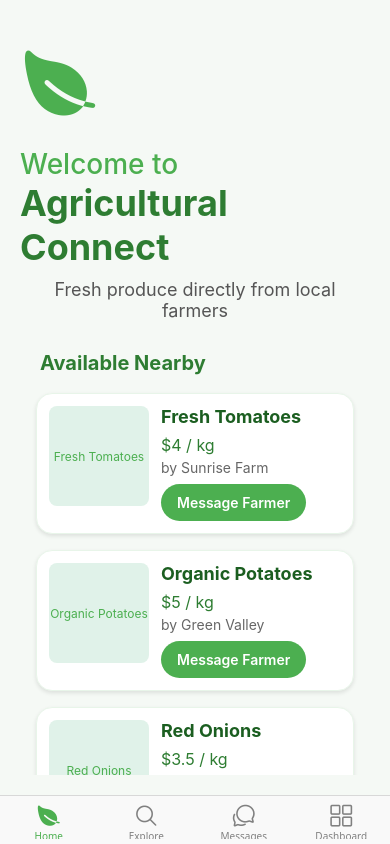
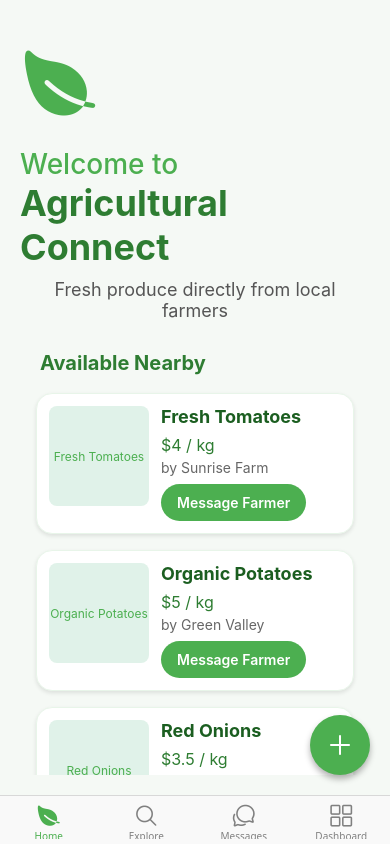
Before and after one commit to samuelbinogma/AgriConnect, a React Native app: screen / in a window 390 px wide. Built offline with nearby package versions, Linux system fonts and the light colour scheme.

Commit message:
add a floating-action-button for farmers to add products

```diff
--- a/App.js
+++ b/App.js
@@ -79,6 +79,16 @@ function HomeScreen() {
         )}
         contentContainerStyle={{ paddingBottom: 30}}
       />
+
+      {/* Floating action button for farmers only */}
+      {isFarmer && (
+        <TouchableOpacity
+          style={styles.fab}
+          onPress={() => alert("Add new Product")}
+        >
+          <Ionicons name="add" size={32} color="white" />
+        </TouchableOpacity>
+      )}
 
     </View>
   );
--- a/styles.js
+++ b/styles.js
@@ -113,4 +113,22 @@ export const styles = StyleSheet.create({
         fontSize: 14,
         fontWeight: '600',
     },
+
+    // floating action button
+    fab: {
+        position: 'absolute',
+        bottom: 20,
+        right: 20,
+        backgroundColor: '#4CAF50',
+        width: 60,
+        height: 60,
+        borderRadius: 30,
+        justifyContent: 'center',
+        alignItems: 'center',
+        shadowColor: '#000',
+        shadowOffset: { width: 0, height: 4 },
+        shadowOpacity: 0.3,
+        shadowRadius: 6,
+        elevation: 8,
+    }
 });
```
